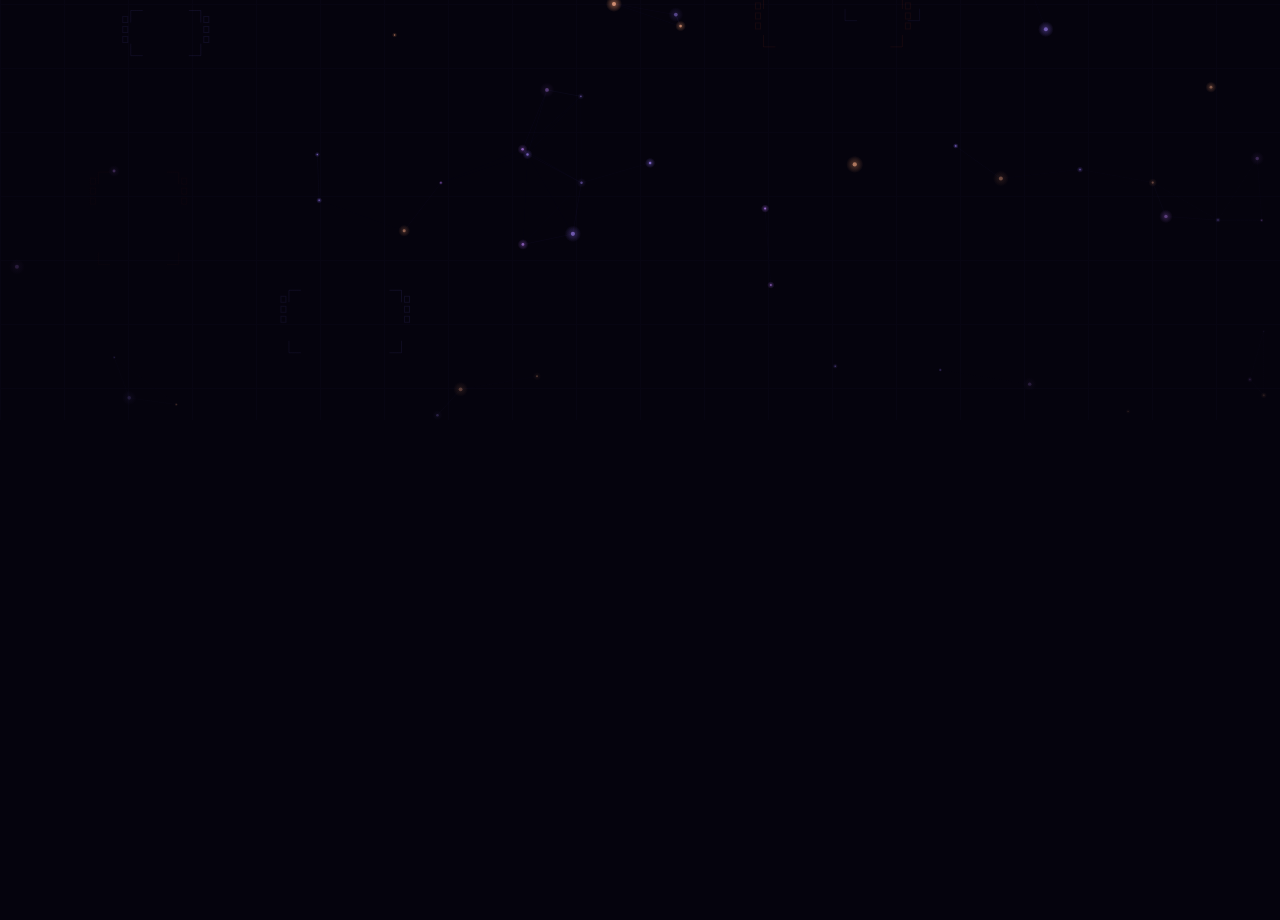
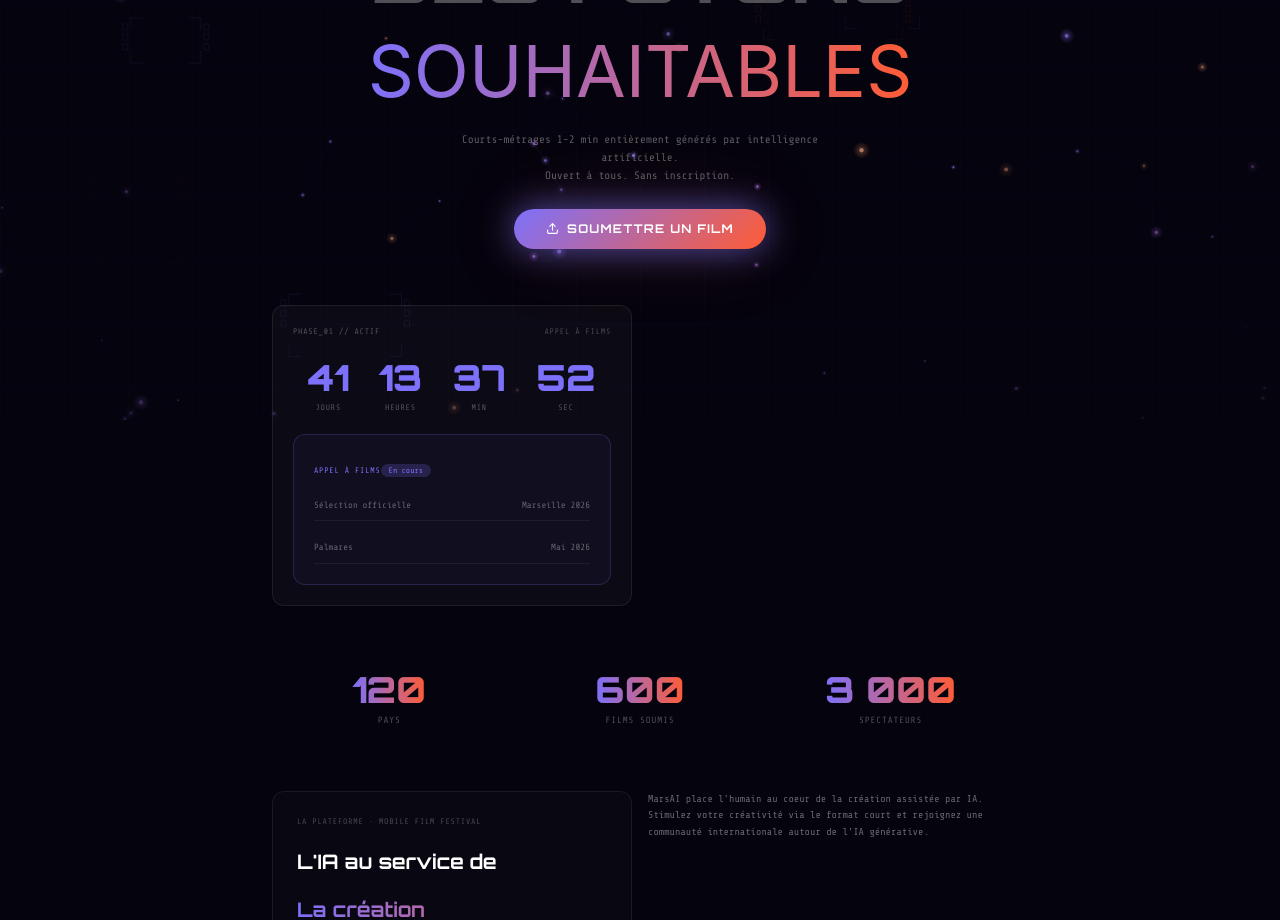
Before and after one commit to pascal-fortunati/marsAI, a React (Vite) app in the folder frontend/: page /home in a window 1280 px wide. Before the commit this address had no page. Shown: the part 380-1300 px from the top of the page. Before the commit the page ends 800 px from the top, so only its background shows below. Built offline with nearby package versions, Linux system fonts and the light colour scheme.

Commit message:
Mise en place de HomeView

```diff
--- a/frontend/src/App.tsx
+++ b/frontend/src/App.tsx
@@ -1,16 +1,21 @@
 import SubmitPage from "./pages/SubmitPage";
+import HomeView from "./view/home/HomeView";
+import { MarsBackground } from "./components/MarsBackground";
 import { Navigate, Route, Routes } from "react-router-dom";
-import { MarsBackground } from "./components/MarsBackground";
 
 function App() {
   return (
-    <main style={{ padding: 24, fontFamily: "system-ui, sans-serif" }}>
+    <div className="min-h-screen w-full relative overflow-hidden">
       <MarsBackground />
-      <Routes>
-        <Route path="/" element={<Navigate to="/submit" />} />
-        <Route path="/submit" element={<SubmitPage />} />
-      </Routes>
-    </main>
+      <div className="relative z-10 w-full min-h-screen">
+        <Routes>
+          <Route path="/" element={<Navigate to="/home" replace />} />
+          <Route path="/home" element={<HomeView />} />
+          <Route path="/submit" element={<SubmitPage />} />
+          <Route path="*" element={<Navigate to="/home" replace />} />
+        </Routes>
+      </div>
+    </div>
   );
 }
 
--- a/frontend/src/pages/HomePage.tsx
+++ b/frontend/src/pages/HomePage.tsx
@@ -0,0 +1,11 @@
+import { MarsBackground } from "../components/MarsBackground";
+import HomeView from "../view/home/HomeView";
+
+export default function HomePage() {
+    return (
+        <div className="min-h-screen relative overflow-hidden">
+            <MarsBackground />
+            <HomeView />
+        </div>
+    )
+}
--- a/frontend/src/view/home/HomeView.tsx
+++ b/frontend/src/view/home/HomeView.tsx
@@ -1,17 +1,17 @@
 import { Upload } from "lucide-react";
 import { useCountdown, TimeBlock } from "./homeCounter";
 import { MAIN_STATS, PANEL_ROWS, TAGS } from "./homeHelpers";
-import { Stats } from "fs";
 import { marsaiGradients } from "../../theme/marsai";
+import { Button } from "../../components/ui/button";
 
 export default function HomeView() {
     return (
-        <div className="relative z-10 max-w-3xl mx-auto px-4">
+        <div className="relative z-10 max-w-3xl mx-auto px-4 py-20 min-h-screen">
             <HeroSection />
-            {/* <CountdownSection />
+            <CountdownSection />
             <StatsSection />
             <TagsSection />
-            <PartnersSection /> */}
+            <PartnersSection />
         </div>
     );
 }
@@ -33,7 +33,7 @@ function HeroSection() {
             </p>
 
             {/* Titre principal */}
-            <h1 className="f-orb font-black lending-none tracking-tight">
+            <h1 className="f-orb font-black leading-none tracking-tight">
                 <span className="block text-5xl md:text-7xl text-white">
                     IMAGINEZ
                 </span>
@@ -42,7 +42,7 @@ function HeroSection() {
                 </span>
             </h1>
             <p className="block text-5xl md:text-7xl" style={{
-                background: "linear-gradient(90deg, var(--col-vi), var(--col-or)",
+                background: "linear-gradient(90deg, var(--col-vi), var(--col-or))",
                 WebkitBackgroundClip: "text",
                 WebkitTextFillColor: "transparent",
             }}>
@@ -50,19 +50,26 @@ function HeroSection() {
             </p>
 
             {/* Description */}
-            <p className="f-mono text-[11px] text-white/35 max-w-sm lending-relaxed">
+            <p className="f-mono text-[11px] text-white/35 max-w-sm leading-relaxed">
                 Courts-métrages 1-2 min entièrement générés par intelligence artificielle.
                 <br />Ouvert à tous. Sans inscription.
             </p>
 
             {/* Bouton */}
-            <a href="/submit" className="f-orb group relative overflow-hidden rounded-full px-8 text-xs font-bold uppercase tracking-widest text-white transition-all duration-300" style={{
-                background: marsaiGradients.primaryToAccent,
-                animation: "pulseGlow 2.5s ease-in-out infinite",
-            }}>
-                <Upload size={13} />
-                Soumettre un film
-            </a>
+            <Button
+                asChild
+                className="f-orb group relative overflow-hidden rounded-full px-8 text-xs font-bold uppercase tracking-widest text-white transition-all duration-300"
+                style={{
+                    background: marsaiGradients.primaryToAccent,
+                    animation: "pulseGlow 2.5s ease-in-out infinite",
+                }}
+            >
+                <a href="/submit">
+                    <span className="absolute inset-0 -translate-x-full bg-gradient-to-r from-transparent via-white/25 to-transparent transition-transform duration-700 group-hover:translate-x-full" />
+                    <Upload size={13} className="relative" />
+                    <span className="relative">Soumettre un film</span>
+                </a>
+            </Button>
         </section>
     )
 }
@@ -81,7 +88,7 @@ function CountdownSection() {
                 }}>
                     <div className="flex items-center justify-between">
                         <span className="f-mono text-[8px] tracking-widest uppercase text-white/30">
-                            MarsAI // Actif
+                            Phase_01 // Actif
                         </span>
                         <span className="f-mono text-[8px] tracking-widest uppercase text-white/25">
                             Appel à films
@@ -95,9 +102,198 @@ function CountdownSection() {
                         <TimeBlock value={time.sec} label="Sec" />
                     </div>
 
+                    <div className="rounded-xl p-5 space-y-3 border border-white/10" style={{
+                        border: "1px solid rgba(125,113,251,.2)",
+                        background: "rgba(125,113,251,.05)"
+                    }}>
+                        <div>
+                            <span className="f-mono text-[8px] tracking-widest uppercase" style={{
+                                color: "var(--col-vi)"
+                            }}>
+                                Appel à films
+                            </span>
+                            <span className="f-mono text-[8px] px-2 py-0.5 rounded-full" style={{
+                                background: "rgba(125,113,251,.2)",
+                                color: "var(--col-vi)",
+                            }}>
+                                En cours
+                            </span>
+                        </div>
 
+                        {PANEL_ROWS.map(({ label, value }) => (
+                            <div key={label}
+                                className="flex items-center justify-between py-2 border-b"
+                                style={{
+                                    borderColor: "rgba(255,255,255,.06)"
+                                }}>
+                                <span className="f-mono text-[9px] text-white/35">
+                                    {label}
+                                </span>
+                                <span className="f-mono text-[9px] text-white/35">
+                                    {value}
+                                </span>
+                            </div>
+                        ))}
+                    </div>
                 </div>
             </div>
         </section >
+    );
+}
+
+// Stats
+function StatsSection() {
+    return (
+        <section className="pb-16">
+            <div className="grid grid-cols-3 gap-4 text-center">
+                {MAIN_STATS.map(({ value, label }) => (
+                    <div key={label} className="flex flex-col items-center gap-1">
+                        <span
+                            className="f-orb text-3xl md:text-4xl font-black"
+                            style={{
+                                background: "linear-gradient(90deg, var(--col-vi), var(--col-or))",
+                                WebkitBackgroundClip: "text",
+                                WebkitTextFillColor: "transparent",
+                            }}
+                        >
+                            {value}
+                        </span>
+                        <span className="f-mono text-[9px] tracking-widest uppercase text-white/30">
+                            {label}
+                        </span>
+                    </div>
+                ))}
+            </div>
+        </section>
+    );
+}
+
+// Tags
+function TagsSection() {
+    return (
+        <section className="pb-20">
+            <div className="grid md:grid-cols-2 gap-4">
+
+                {/* Colonne gauche */}
+                <div className="rounded-xl p-6 space-y-5" style={{
+                    border: "1px solid rgba(255, 255, 255, .07)",
+                    background: "rgba(255, 255, 255, .02)"
+                }}>
+                    <p className="f-mono text-[8px] tracking-widest uppercase text-white/25">
+                        La Plateforme · Mobile Film Festival
+                    </p>
+                    <h2 className="f-orb text-xl font-bold text-white leading-snug">
+                        L'IA au service de
+                    </h2>
+                    <h2 className="f-orb text-xl font-bold leading-snug" style={{
+                        background: "linear-gradient(90deg, var(--col-vi), var(--col-or))",
+                        WebkitBackgroundClip: "text",
+                        WebkitTextFillColor: "transparent",
+                    }}>
+                        La création cinématographique
+                    </h2>
+                </div>
+
+                {/* Description */}
+                <p className="f-mono text-[10px] text-white/40 leading-relaxed">
+                    MarsAI place l'humain au coeur de la création assistée par IA.
+                    Stimulez votre créativité via le format court et rejoignez une communauté internationale autour de l'IA générative.
+                </p>
+
+                {/* Tags */}
+                <div className="flex flex-wrap gap-2">
+                    {TAGS.map((tag) => (
+                        <span
+                            key={tag}
+                            className="f-mono text-[8px] tracking-wider px-2.5 py-1 rounded-full"
+                            style={{
+                                border: "1 px solid rgba(255, 255, 255, .1)",
+                                background: "rgba(255, 255, 255, .03)",
+                                color: "rgba(255, 255, 255, .4)"
+                            }}>
+                            {tag}
+                        </span>
+                    ))}
+                </div>
+            </div>
+
+            {/* Colonne de droite */}
+            <div className="flex flex-col gap-3">
+                {MAIN_STATS.map(({ value, label }) => (
+                    <div
+                        key={label}
+                        className="flex-1 rounded-xl flex flex-col items-center justify-center py-5"
+                        style={{
+                            border: "1px solid rgba(255,255,255,.07)",
+                            background: "rgba(255,255,255,.02)",
+                        }}
+                    >
+                        <span
+                            className="f-orb text-3xl font-black"
+                            style={{
+                                background: "linear-gradient(90deg, var(--col-vi), var(--col-or))",
+                                WebkitBackgroundClip: "text",
+                                WebkitTextFillColor: "transparent",
+                            }}
+                        >
+                            {value}
+                        </span>
+                        <span className="f-mono text-[8px] tracking-widest uppercase text-white/30 mt-1">
+                            {label}
+                        </span>
+                    </div>
+                ))}
+
+                <div className="rounded-xl px-5 py-4" style={{
+                    background: "rgba(125,113,251,.02)",
+                    border: "1 px solid rgba(125,113,251,.07)",
+                }}>
+                    <p className="f-orb text-[10px] font-bold tracking-wider" style={{
+                        background: "linear-gradient(90deg, var(--col-vi), var(--col-or))",
+                        WebkitBackgroundClip: "text",
+                        WebkitTextFillColor: "transparent",
+                    }}>
+                        "IMAGINEZ DES FUTURS SOUHAITABLES"
+                    </p>
+                </div>
+            </div>
+        </section>
     )
 }
+
+// Partenaires
+function PartnersSection() {
+    return (
+        <section className="pb-16">
+            <div className="w-full h-px mb-10" style={{
+                background: "rgba(255, 255, 255, .06)"
+            }}>
+                <div className="flex flex-col sm-flex-row items-center justify-center gap-10">
+
+                    {/* Logo La Plateforme */}
+                    <div className="flex items-center gap-2 opacity-50 hover:opacity-80 transition-opacity cursor-pointer">
+                        <span className="f-orb text-base font-bold text-white tracking-wide">
+
+                        </span>
+                    </div>
+
+                    <div className="hidden sm:block w-px h-8" style={{
+                        background: "rgba(255, 255, 255, .1)"
+                    }}>
+
+                        {/* Logo Mobile Film Festival */}
+                        <div className="flex items-center gap-2 opacity-50 hover:opacity-80 transition-opacity cursor-pointer">
+                            <div className="flex items-center gap-2 opacity-50 hover:opacity-80transition-opacity cursor-pointer" style={{
+                                background: "linear-gradient(135deg, var(--col-vi), var(--col-or))",
+                            }}>
+                                <span className="f-orb text-[10px] font-black text-black">
+
+                                </span>
+                            </div>
+                        </div>
+                    </div>
+                </div>
+            </div>
+        </section>
+    )
+}
```
